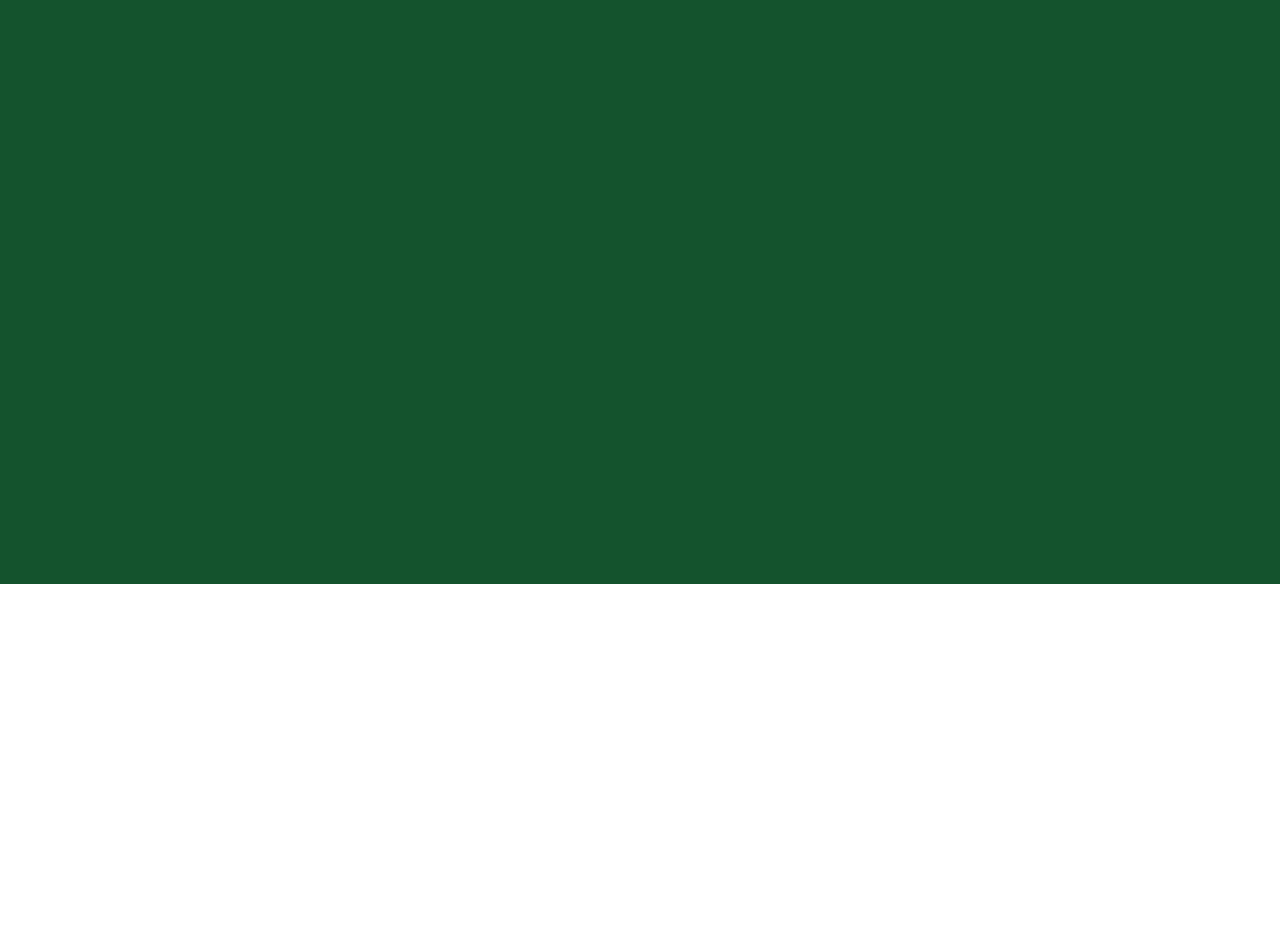
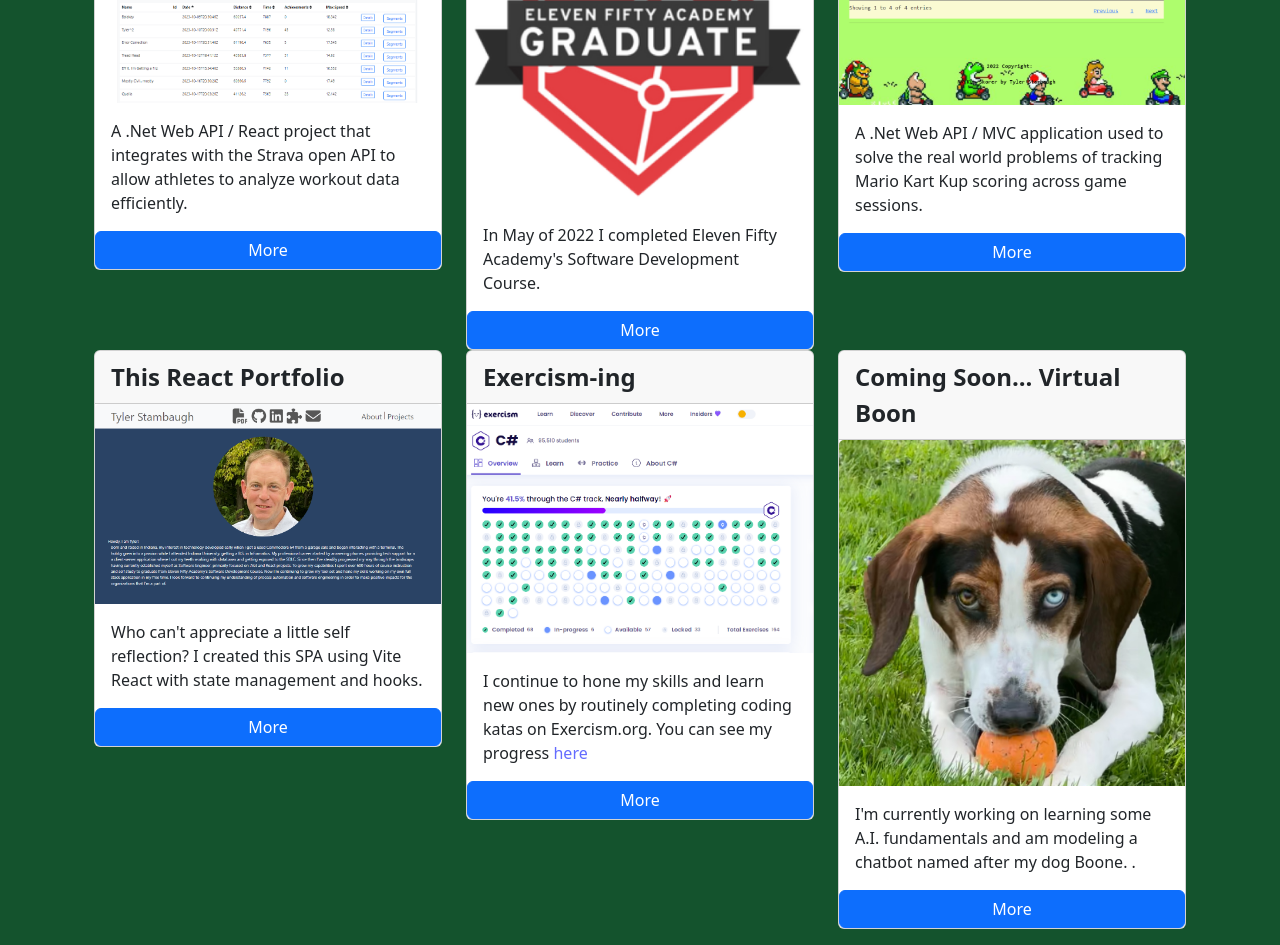
Before and after one commit to tylerstambaugh/ProfessionalPortfolio, a React (Vite) app: page / in a window 1280 px wide. Shown: the part 1120-2065 px from the top of the page. Before the commit the page ends 1704 px from the top, so only its background shows below. Built offline with nearby package versions, Linux system fonts and the light colour scheme.

Commit message:
layout woes

```diff
--- a/src/App.css
+++ b/src/App.css
@@ -19,3 +19,20 @@
 .headshot {
   width: 450px;
 }
+
+.proejctImage {
+  width: 350px;
+  height: 350px;
+}
+
+.cardHeader {
+  background-color: grey;
+  font-size: x-large;
+  font-weight: 600;
+  align-items: center;
+  justify-items: center;
+}
+
+.projectCard {
+  height: 600px;
+}
--- a/src/components/FullScreenSection.tsx
+++ b/src/components/FullScreenSection.tsx
@@ -21,7 +21,7 @@ export default function FullScreenSection(props: FullScreenSectionProps) {
     <Stack
       id={id}
       color={isDarkBackground ? "white" : "black"}
-      className="justify-content-center align-items-center vh-100"
+      className="justify-content-center align-items-center"
       style={sectionStyle}
     >
       {children}
--- a/src/components/Projects.tsx
+++ b/src/components/Projects.tsx
@@ -6,8 +6,9 @@ import segmentSniperImg from "../assets/images/segmentSniperScreenshot.png";
 import efaImage from "../assets/images/efa.png";
 import mkKupSkorerImage from "../assets/images/mkKupSkorer.png";
 import exercismImage from "../assets/images/exercismScreenshot.png";
+import reactPortfolioImage from "../assets/images/reactPortfolioImg.png";
+import virtualBooneImage from "../assets/images/virtualBoone.png";
 import ProjectsRows from "./ProjectsRows";
-import { JSXElement } from "@babel/types";
 
 export type project = {
   id: string;
@@ -17,23 +18,20 @@ export type project = {
   imageSrc: any;
 };
 
-export default function Projects() {
-  const [showBack, setShowBack] = useState<{ [key: string]: boolean }>({});
-
-  const projects: project[] = [
+export const projects: project[] = [
   {
     id: uuidv4(),
     title: "Segment Sniper",
     shortDescription:
-        "A .Net Web API / React project that integrates with Strava to allow athletes to analyze workout data efficiently.",
+      "A .Net Web API / React project that integrates with the Strava open API to allow athletes to analyze workout data efficiently.",
     imageSrc: segmentSniperImg,
     longDescription: (
       <>
         <p>
           I've been an bicycle racer for many years and have user Strava to
           track my performance. When I got into writing software and found out
-            that they had an open API, I began writing a companion app to
-            automate a routine data analysis task.
+          that they had an open API, I began writing a companion app to automate
+          a routine data analysis task.
         </p>
         <br />
         <p>
@@ -54,12 +52,12 @@ export default function Projects() {
   {
     id: uuidv4(),
     title: "Eleven Fifty Academy",
-      shortDescription: `In May of 2022 I completed Eleven Fifty Academy's Software Development Course. This entailed over 600 hours of course
+    shortDescription: `In May of 2022 I completed Eleven Fifty Academy's Software Development Course.`,
+    imageSrc: efaImage,
+    longDescription: `This entailed over 600 hours of course
     instruction and lab time learning to build and maintain .Net applications. It was a fantastic experience that allowed
     me to rapidly build on the knowledge I'd gained over the years working with software engineers and transition to
      software engineering.`,
-      imageSrc: efaImage,
-      longDescription: "long description text goes here",
   },
   {
     id: uuidv4(),
@@ -67,27 +65,48 @@ export default function Projects() {
     shortDescription:
       "A .Net Web API / MVC application used to solve the real world problems of tracking Mario Kart Kup scoring across game sessions.",
     imageSrc: mkKupSkorerImage,
-      longDescription: "long description text goes here",
+    longDescription: `As a casual video game player, I routinely play Mario Kart with a group of friends. We started tracking player Kup wins on a cardboard box,
+    and eventually upgraded to printed spreadsheets that were manually filled out. This was a bit cumbersome and any analysis had to also be hand calculated. I built an MVC app
+    that allowed us to quickly and easily record the wins as well as query the data to glean insights into who was king of the track.  `,
+  },
+  {
+    id: uuidv4(),
+    title: "This React Portfolio",
+    shortDescription:
+      "Who can't appreciate a little self reflection? I created this SPA using Vite React with state management and hooks.",
+    imageSrc: reactPortfolioImage,
+    longDescription: `I've been working with React professionally since 2022. I think it is a great
+    front-end javascript library that makes developing rich user
+     interfaces a lot easier than using jQuery.
+     The strong community, wealth of resources and additional libraries make it a no-brainer for use with SPAs.`,
   },
   {
     id: uuidv4(),
     title: "Exercism-ing",
     shortDescription: (
       <span>
-          I continue to hone my skills and learn new ones by routinely
-          completing coding katas on Exercism.org. You can see my progress{" "}
+        I continue to hone my skills and learn new ones by routinely completing
+        coding katas on Exercism.org. You can see my progress{" "}
         <a href="https://exercism.org/profiles/tylerstambaugh">here</a>
       </span>
     ),
     imageSrc: exercismImage,
-      longDescription: "long description text goes here",
+    longDescription: `I was turned onto this site when taking the software development course at Eleven Fifty Academy. I still frequent it, and Leetcode, to
+    challenge myself and continue to learn the features of the c# and Javascript languages (primarily). I may never need to implement a binary search algorithm, but having
+    done it before makes me appreciate even more the tools and libraries we have at our disposal. And who knows, maybe I'll end up working
+    on an embedded system where resources are at a premium and need to use bitwise operations to meet the constraint of the environment.`,
+  },
+  {
+    id: uuidv4(),
+    title: "Coming Soon... Virtual Boon",
+    shortDescription:
+      "I'm currently working on learning some A.I. fundamentals and am modeling a chatbot named after my dog Boone. .",
+    imageSrc: virtualBooneImage,
+    longDescription: "Check back soon for more updates.",
   },
 ];
 
-  const toggleShowReverse = (projectId: string) => {
-    setShowBack((prev) => ({ ...prev, [projectId]: !prev[projectId] }));
-  };
-
+export default function Projects() {
   return (
     <>
       <FullScreenSection
@@ -96,7 +115,7 @@ export default function Projects() {
         id="projects"
       >
         <Container>
-          <ProjectsRows projects={projects} />
+          <ProjectsRows data={projects} />
         </Container>
       </FullScreenSection>
     </>
--- a/src/components/ProjectsRows.tsx
+++ b/src/components/ProjectsRows.tsx
@@ -2,61 +2,107 @@ import React, { useState } from "react";
 import { Button, Card, Col, Container, Row } from "react-bootstrap";
 import { project } from "./Projects";
 
-export default function ProjectsRows(projects: project[]) {
+type projectRowprops = {
+  data: project[];
+};
+
+export default function ProjectsRows(props: projectRowprops) {
   const [showBack, setShowBack] = useState<{ [key: string]: boolean }>({});
   const toggleShowReverse = (projectId: string) => {
     setShowBack((prev) => ({ ...prev, [projectId]: !prev[projectId] }));
   };
 
-  const createRows = () => {
-    const rows = [];
-
-    {
-      for (let i = 0; i < projects.length; i += 2)
-        rows.push(
-          <Row>
-            <Col key={projects[i].id} md={5} lg={6} sm={12} xl={6} xxl={6}>
+  return (
+    <Container fluid className="pt-3">
+      {/* Large screens (3 columns x 2 rows) */}
+      <Row className="d-none d-lg-flex pb-3 h-100">
+        {props.data.map((item) => (
+          <Col lg={4} key={item.id} className="projectCard h-100">
             <Card>
-                <Card.Header>{projects[i].title}</Card.Header>
-                {showBack[projects[i].id] ? (
-                  <Card.Img variant="top" src={projects[i].imageSrc} />
+              <Card.Header className="cardHeader">{item.title}</Card.Header>
+              {!showBack[item.id] ? (
+                <Card.Img
+                  className="projectImage"
+                  variant="top"
+                  src={item.imageSrc}
+                />
               ) : (
                 <></>
               )}
               <Card.Body>
-                  {showBack[projects[i].id] ? (
-                    <Card.Text>{projects[i].longDescription}</Card.Text>
+                {!showBack[item.id] ? (
+                  <Card.Text>{item.shortDescription}</Card.Text>
                 ) : (
-                    <Card.Text>{projects[i].shortDescription}</Card.Text>
+                  <Card.Text>{item.longDescription}</Card.Text>
                 )}
               </Card.Body>
-                <Button onClick={() => toggleShowReverse(projects[i].id)}>
-                  {showBack[projects[i].id] ? "More" : "Less"}
+              <Button onClick={() => toggleShowReverse(item.id)}>
+                {!showBack[item.id] ? "More" : "Less"}
               </Button>
             </Card>
           </Col>
-            {i + 1 < projects.length && (
-              <Col key={projects[i].id} md={5} lg={6} sm={12} xl={6} xxl={6}>
+        ))}
+      </Row>
+
+      {/* Medium screens (2 columns x 3 rows) */}
+      <Row className="d-none d-md-flex d-lg-none pb-3 h-100">
+        {props.data.map((item) => (
+          <Col md={6} key={item.id} className="projectCard h-100">
             <Card>
-                  <Card.Header>{projects[i].title}</Card.Header>
-                  <Card.Img variant="top" src={projects[i].imageSrc} />
+              <Card.Header className="cardHeader">{item.title}</Card.Header>
+              {!showBack[item.id] ? (
+                <Card.Img
+                  className="projectImage"
+                  variant="top"
+                  src={item.imageSrc}
+                />
+              ) : (
+                <></>
+              )}
               <Card.Body>
-                    {showBack[projects[i].id] ? (
-                      <Card.Text>{projects[i].longDescription}</Card.Text>
+                {!showBack[item.id] ? (
+                  <Card.Text>{item.shortDescription}</Card.Text>
                 ) : (
-                      <Card.Text>{projects[i].shortDescription}</Card.Text>
+                  <Card.Text>{item.longDescription}</Card.Text>
                 )}
               </Card.Body>
-                  <Button onClick={() => toggleShowReverse(projects[i].id)}>
-                    {showBack[projects[i].id] ? "More" : "Less"}
+              <Button onClick={() => toggleShowReverse(item.id)}>
+                {!showBack[item.id] ? "More" : "Less"}
               </Button>
             </Card>
           </Col>
+        ))}
+      </Row>
+
+      {/* Small screens (1 column x 6 rows) */}
+      <Row className="d-flex d-md-none pb-3 h-100">
+        {props.data.map((item) => (
+          <Col key={item.id} className="projectCard h-100">
+            <Card>
+              <Card.Header className="cardHeader">{item.title}</Card.Header>
+              {!showBack[item.id] ? (
+                <Card.Img
+                  className="projectImage"
+                  variant="top"
+                  src={item.imageSrc}
+                />
+              ) : (
+                <></>
               )}
+              <Card.Body>
+                {!showBack[item.id] ? (
+                  <Card.Text>{item.shortDescription}</Card.Text>
+                ) : (
+                  <Card.Text>{item.longDescription}</Card.Text>
+                )}
+              </Card.Body>
+              <Button onClick={() => toggleShowReverse(item.id)}>
+                {!showBack[item.id] ? "More" : "Less"}
+              </Button>
+            </Card>
+          </Col>
+        ))}
       </Row>
+    </Container>
   );
 }
-    return rows;
-  };
-  return <>{createRows()}</>;
-}
```
Also changed, not shown: src/assets/images/reactPortfolioImg.png (added), src/assets/images/virtualBoone.png (added). Lines whose indentation alone changed are shown as unchanged.
